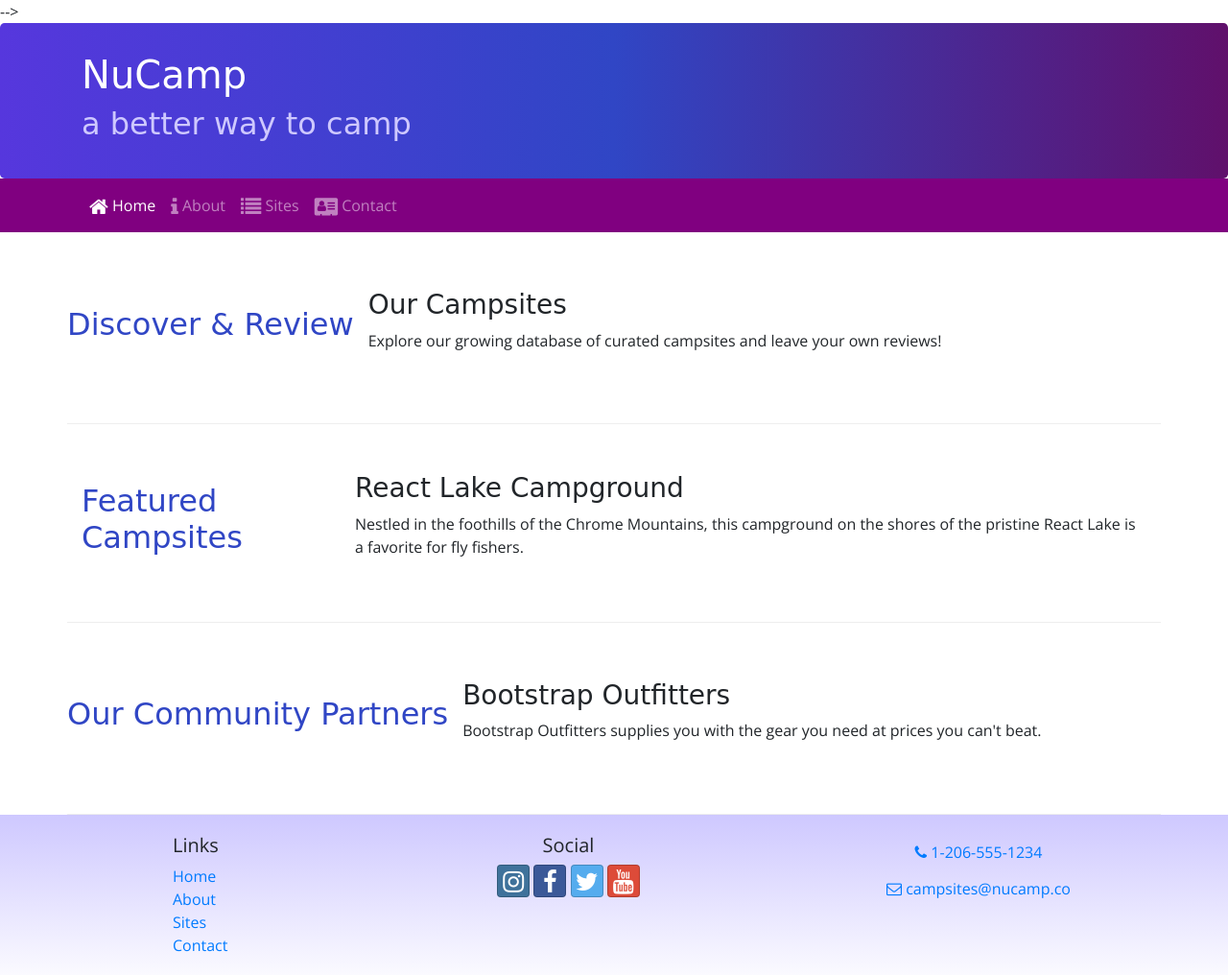
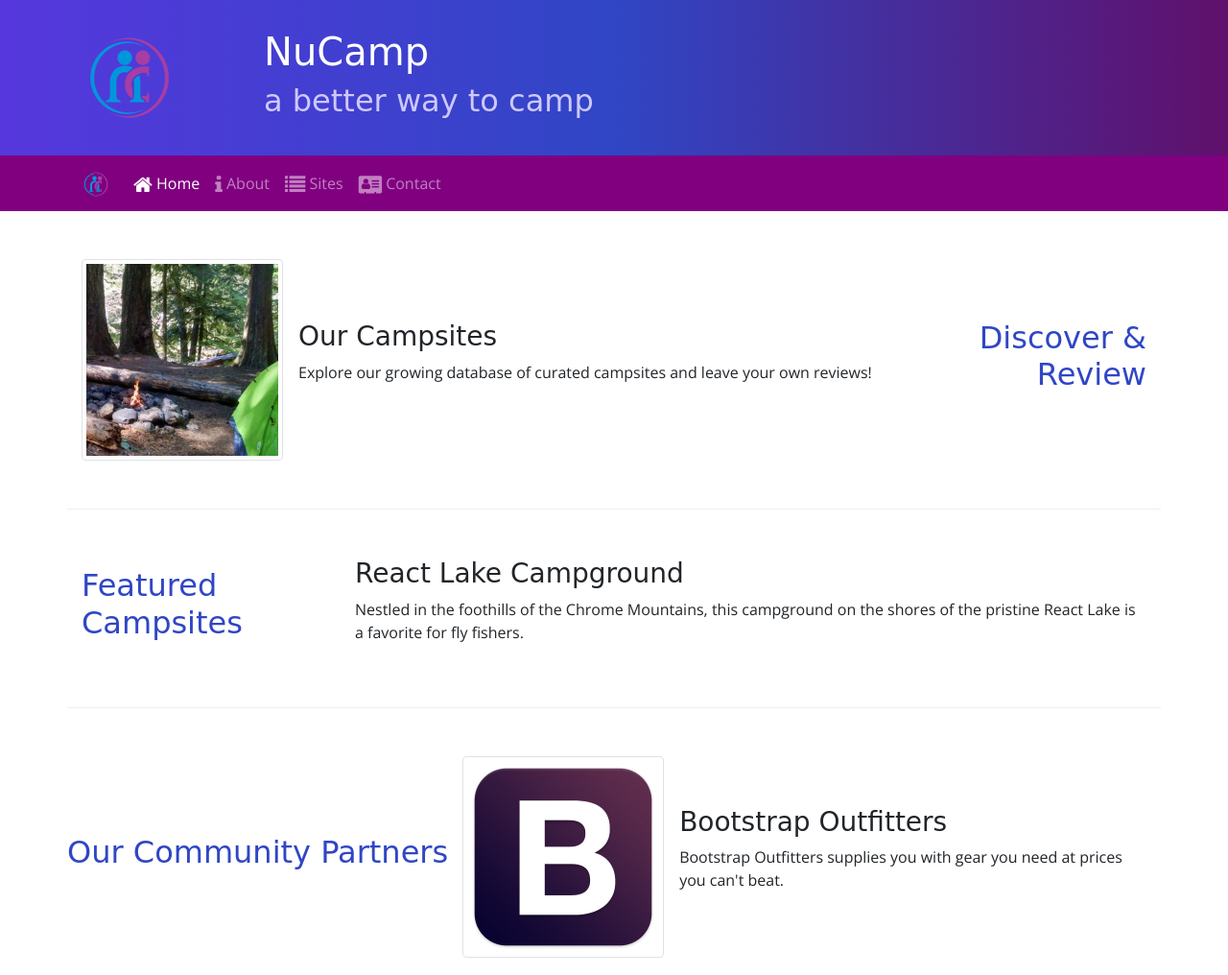
Before and after one commit to ganiya/softdev, a website: page index.html in a window 1280 px wide. Shown: the top 1016 px of the page at 96% size. Drawn offline with nearby package versions, Linux system fonts and the light colour scheme.

Commit message:
Images and Media

```diff
--- a/index.html
+++ b/index.html
@@ -12,16 +12,17 @@
      <link rel="stylesheet" href="node_modules/bootstrap-social/bootstrap-social.css" />
      <link rel="stylesheet" href="https://fonts.googleapis.com/css?family=Lobster|Open+Sans" />
      <link rel="stylesheet" href="css/style.css" />
-    -->
      <title>NuCamp: A Better Way To Camp</title>
 </head>
 
 <body>
 
-    <header class="jumbotron">
-        <header>
+    <header class="jumbotron jumbotron-fluid">
             <div class="container">
-                <div class="row row content">
+                <div class="row">
+                    <div class="col-4 col-sm-3 col-md-2 align-self-center">
+                        <img src="img/logo.png" class="img-fluid" />
+                    </div>
                     <div class="col">
                         <h1>NuCamp</h1>
                         <h2>a better way to camp</h2>
@@ -32,6 +33,7 @@
     </header>
     <nav class="navbar navbar-expand-sm navbar-dark sticky-top">
        <div class="container" >
+        <a class="navbar-brand" href="#"><img src="img/logo.png" height="30" width="30" /></a>
 
         <button  class="navbar-toggler" type="button"
         data-toggle="collapse" data-target="#nucampNavbar" >
@@ -49,13 +51,18 @@
     </nav>
     <div class="container">
         <div class="row row-content align-items-center">
-            <div class="text-sm-right">
-                <h2>Discover & Review</h2>
+        <div class="col-sm-4 order-sm-last col-md-3">
+                <h2 class="text-sm-right">Discover & Review</h2>
             </div>
             <div class="col">
-                <h3>Our Campsites</h3>
-                <p class="d-none d-sm-block" >Explore our growing database of curated campsites and leave your own reviews!</p>
-            </div>
+                    <div class="media">
+                        <img class="d-flex mr-3 img-thumbnail" src="img/breadcrumb-trail-thumb.jpg" alt="Breadcrumb Trail" />
+                        <div class="media-body align-self-center">
+                            <h3>Our Campsites</h3>
+                            <p class="d-none d-sm-block">Explore our growing database of curated campsites and leave your own reviews!</p>
+                        </div>
+                    </div>
+                </div>
         </div>
 
         <div class="row row-content align-items-center">
@@ -73,11 +80,15 @@
                 <h2>Our Community Partners</h2>
             </div>
             <div class="col">
-                <h3>Bootstrap Outfitters</h3>
-        		<p class="d-none d-sm-block" >Bootstrap Outfitters supplies you with the gear you need at prices you can't beat.</p>
+                <div class="media">
+                    <img class="d-flex mr-3 img-thumbnail" src="img/bootstrap-thumb.png" alt="Bootstrap Outfitters" />
+                    <div class="media-body align-self-center">
+                        <h3>Bootstrap Outfitters</h3>
+        				<p class="d-none d-sm-block">Bootstrap Outfitters supplies you with gear you need at prices you can't beat.</p>
+                    </div>
+                </div>
             </div>
         </div>
-    </div>
 
         <footer class="site-footer">
             <div class="container">
```
Also changed, not shown: aboutus.html (+4 -0 lines), bootstramp.html (+1 -1 lines), contactus.html (+6 -1 lines), img/bootstrap-thumb.png (added), img/breadcrumb-trail-thumb.jpg (added), img/breadcrumb-trail.jpg (added), img/chrome-river-thumb.jpg (added), img/chrome-river.jpg (added), img/logo.png (added), img/react-lake-thumb.jpg (added), img/react-lake.jpg (added).
